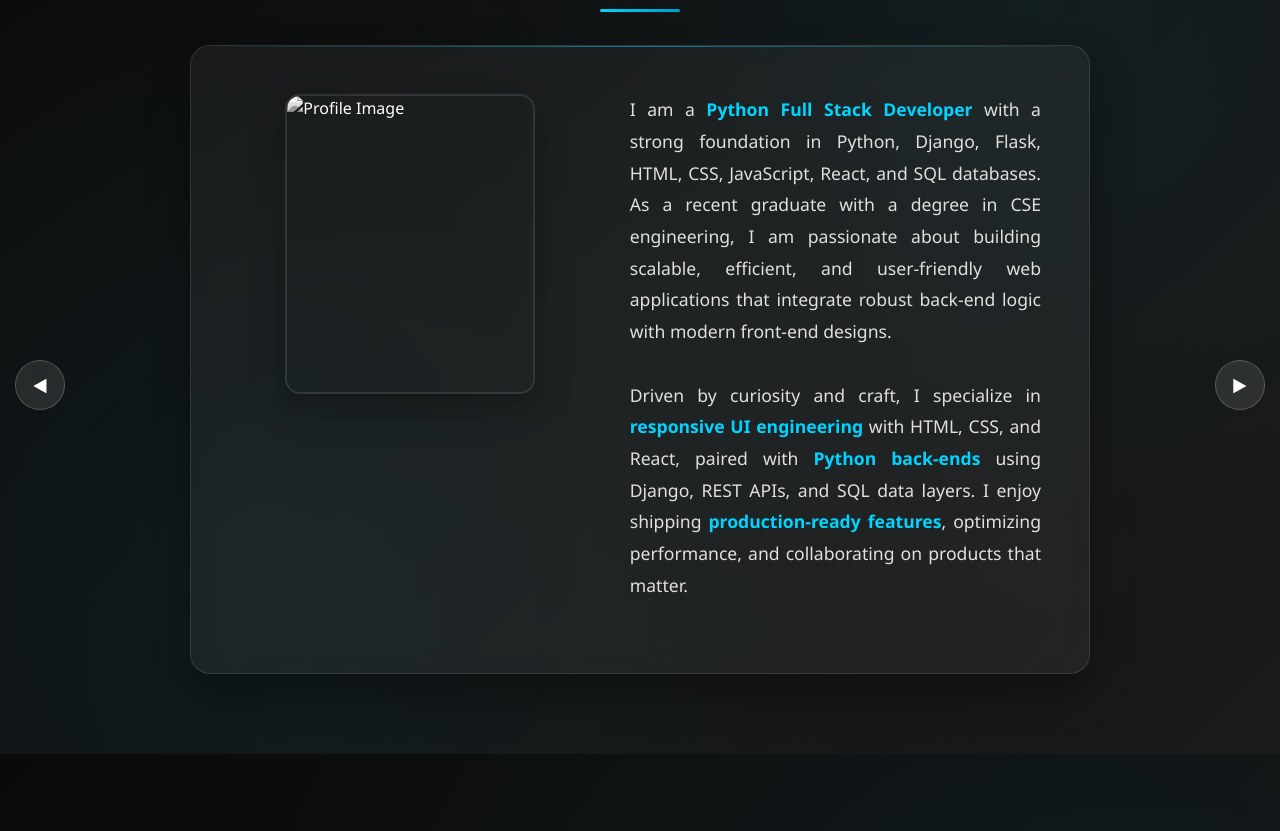
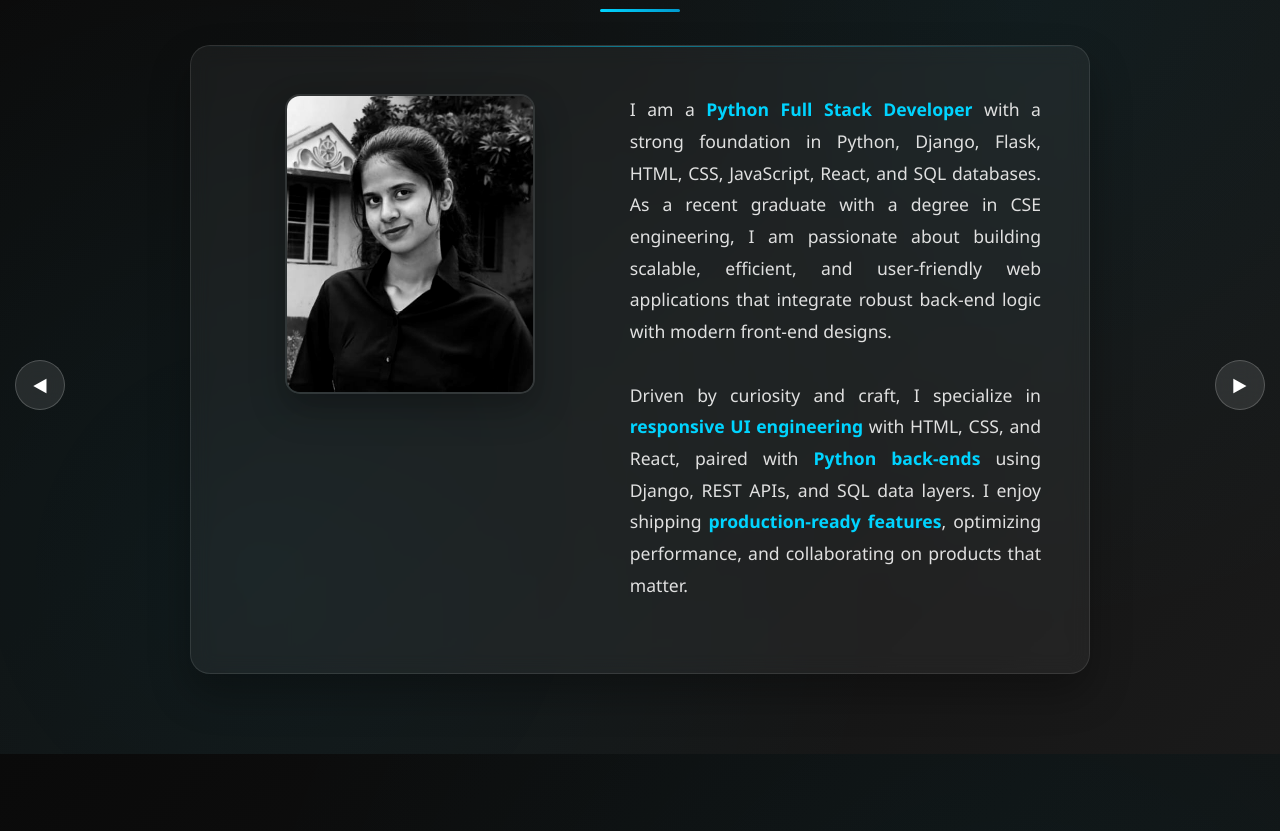
Before and after one commit to sushmashivamadegowda/new-repo, a website: page index.html in a window 1280 px wide. Shown: the part 985-1816 px from the top of the page. Drawn offline with Linux system fonts and the light colour scheme.

Commit message:
Update index.html

```diff
--- a/index.html
+++ b/index.html
@@ -44,7 +44,7 @@
                 <!-- About Card -->
                 <div class="about-card">
                     <div class="profile-section">
-                        <img src="sush photo.jpg" alt="Profile Image"  class="profile-image">
+                        <img src="images/sush photo.jpg" alt="Profile Image"  class="profile-image">
                     </div>
 
                     <div class="content-section">
```
